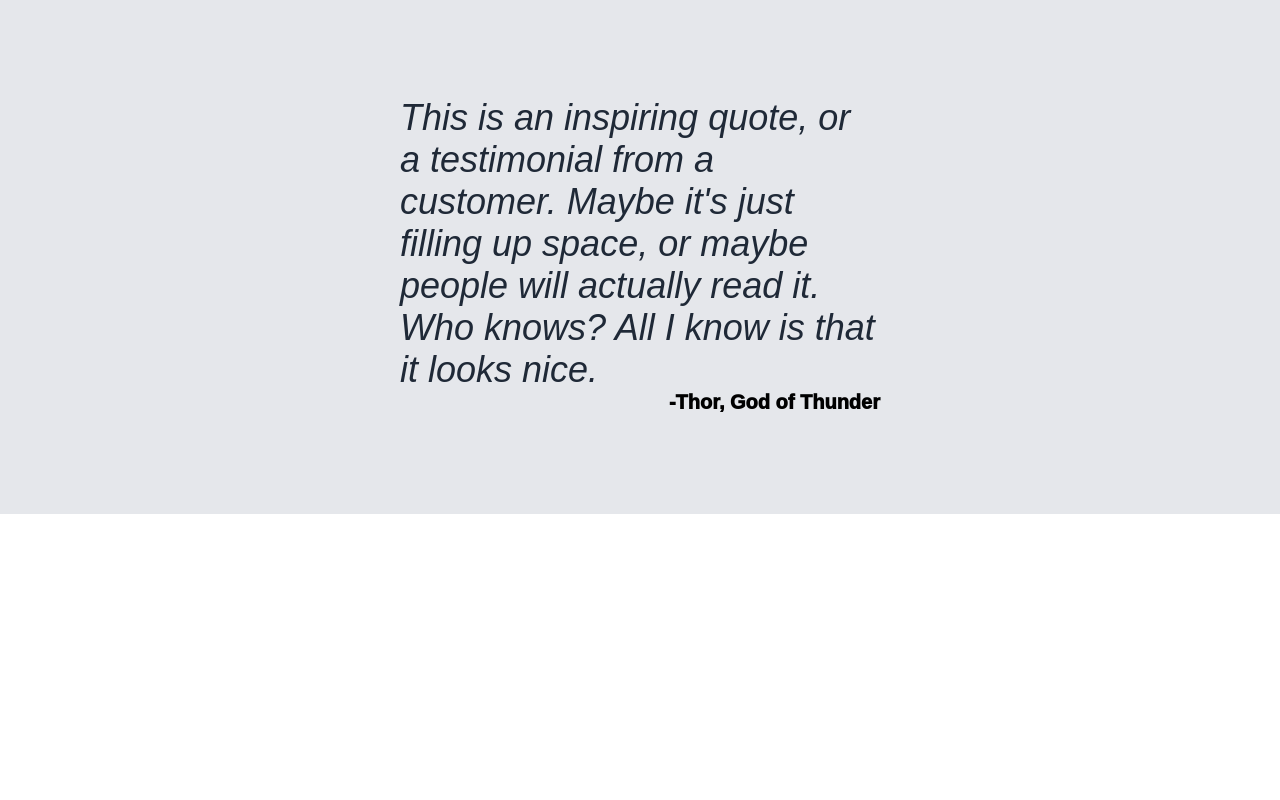
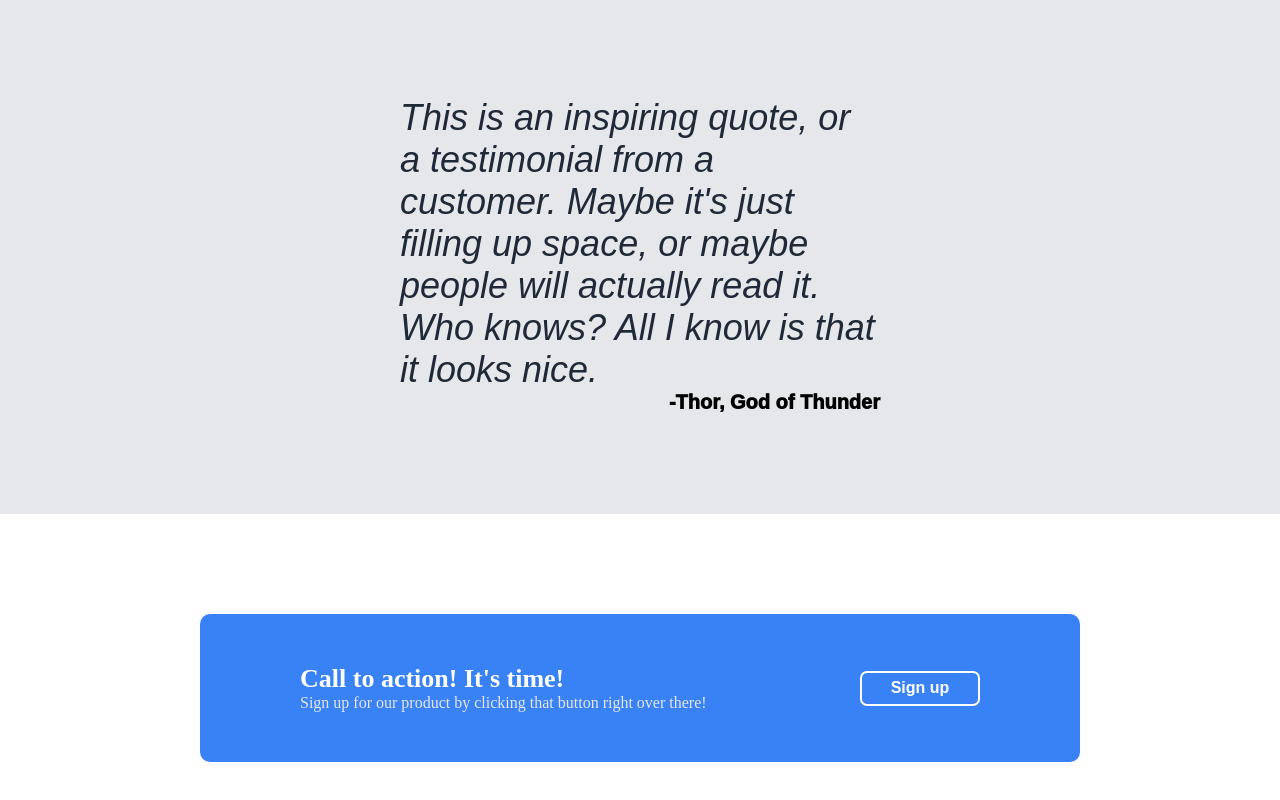
Before and after one commit to NTurbo1/landing-page, a plain HTML site: page index.html in a window 1280 px wide. Shown: the part 1003-1803 px from the top of the page. Before the commit the page ends 1517 px from the top, so only its background shows below. Drawn offline with Linux system fonts and the light colour scheme.

Commit message:
Structures .signUp-box and styles it.

```diff
--- a/index.html
+++ b/index.html
@@ -28,7 +28,7 @@
                     kdjcksjncdskjdnkcjsnckdnskjcnksjdn
                     kjnskdjckjdnkcnkjnkdjnkcjnkdsjcnksdjncknksjnk.
                 </p>
-                <button class="signUp-btn">Sign up</button>
+                <button class="signUp-btn-1">Sign up</button>
             </div>
             <div class="intro-image-box">
                 <p>this is a placeholder for an image</p>
@@ -61,7 +61,15 @@
             </span>
             <span class="author-name">-Thor, God of Thunder</span>
         </div>
-        <div class="signUp-box"></div>
+        <div class="signUp-box">
+            <div class="signUp-box-content">
+                <div class="signUp-text-content">
+                    <span class="signUp-text-title">Call to action! It's time!</span>
+                    <span class="signUp-text">Sign up for our product by clicking that button right over there!</span>
+                </div>
+                <button class="signUp-btn-2">Sign up</button>
+            </div>
+        </div>
     </div>
 
     <div class="footer"></div>
--- a/style.css
+++ b/style.css
@@ -47,7 +47,7 @@ a {
     color: #e5e7eb;
 }
 
-.signUp-btn {
+.signUp-btn-1 {
     background-color: #3882f6;
     border-radius: 7px;
     border-style: none;
@@ -129,3 +129,42 @@ a {
     font-family: arial;
     text-align: end;
 }
+
+.signUp-box {
+    padding: 100px 200px;
+}
+
+.signUp-box-content {
+    padding: 50px 100px;
+    background-color: #3882f6;
+    border-radius: 10px;
+    display: flex;
+}
+
+.signUp-text-content {
+    display: flex;
+    flex-direction: column;
+}
+
+.signUp-text-title {
+    font-size: 26px;
+    font-weight: 800;
+    color: white;
+}
+
+.signUp-text {
+    color: #e5e7eb;
+}
+
+.signUp-btn-2 {
+    background-color: #3882f6;
+    border-radius: 7px;
+    border: 2px solid white;
+    width: 120px;
+    height: 35px;
+    color: white;
+    font-weight: 900;
+    font-size: 16px;
+    margin-left: auto;
+    align-self: center;
+}
```
